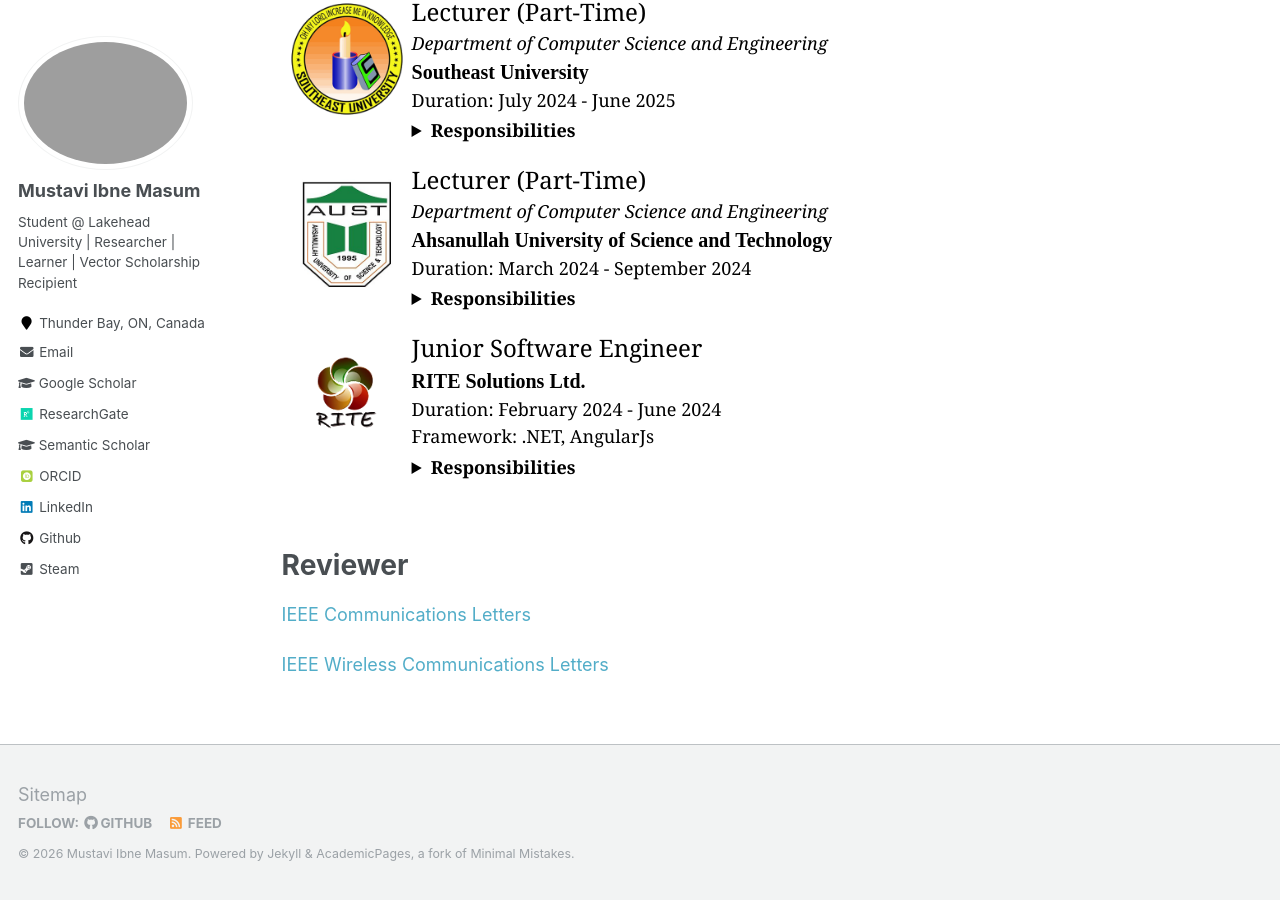
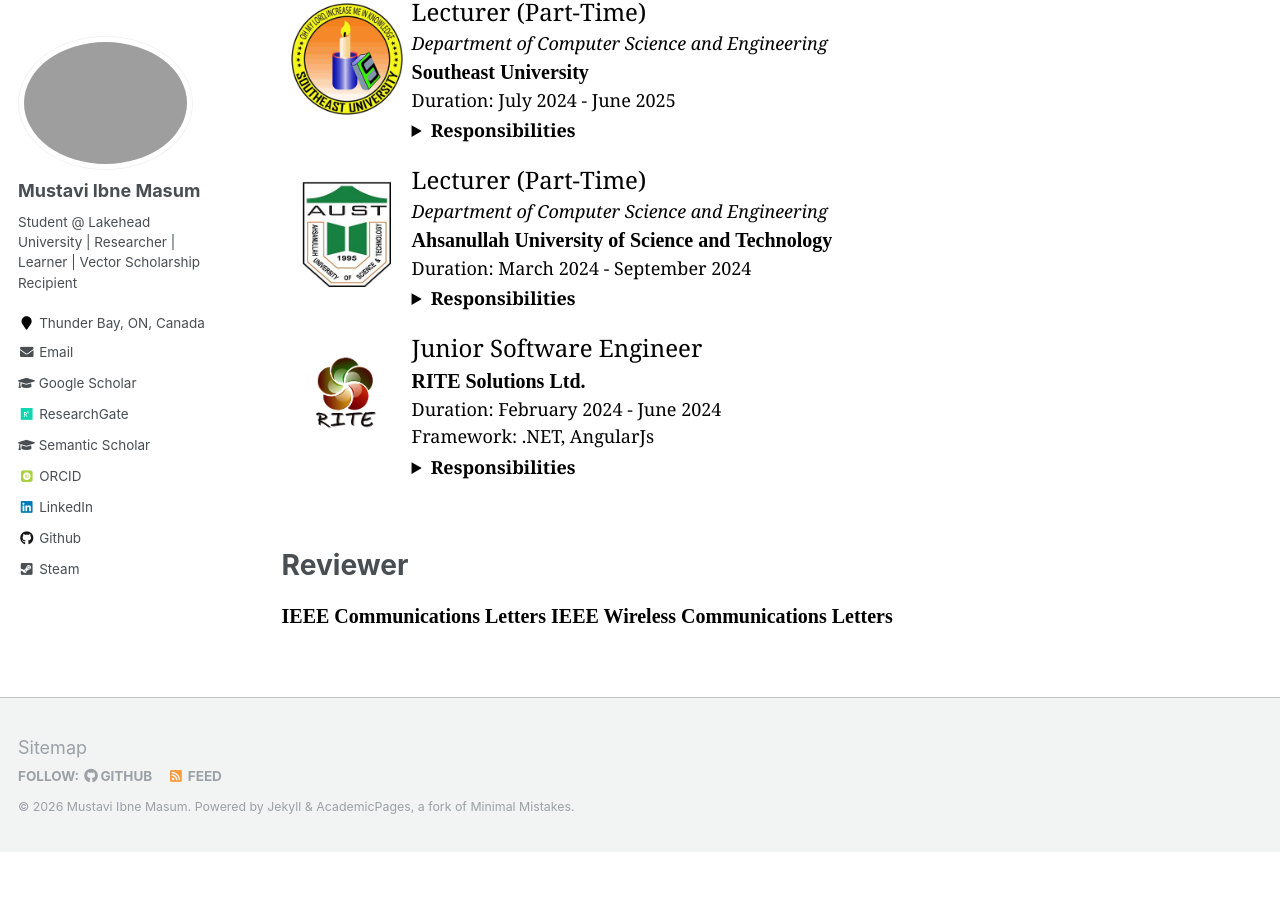
Before and after one commit to Mustavi-Ibne-Masum/mustavi-ibne-masum.github.io, a Jekyll site: the page built from _pages/experience.md, in a window 1280 px wide and 900 px high, scrolled down 668 px. Built offline with Jekyll 4.4.1, drawn with Linux system fonts in a browser that asks for light colours; some web fonts are replaced; after the commit the page ends 1520 px from its top, so only the background shows below that.

Commit message:
Update experience.md

```diff
--- a/_pages/experience.md
+++ b/_pages/experience.md
@@ -75,6 +77,5 @@ Framework: .NET, AngularJs
 <br/>
 
 # Reviewer
-[IEEE Communications Letters](https://www.webofscience.com/wos/author/record/OHV-1979-2025)
-
-[IEEE Wireless Communications Letters](https://www.webofscience.com/wos/author/record/OHV-1979-2025)
+<span style="color:black; font-size:20px; font-family:Calisto MT"><b><a href="https://www.webofscience.com/wos/author/record/OHV-1979-2025" target="_blank" style="color:black;">IEEE Communications Letters</a></b></span>
+<span style="color:black; font-size:20px; font-family:Calisto MT"><b><a href="https://www.webofscience.com/wos/author/record/OHV-1979-2025" target="_blank" style="color:black;">IEEE Wireless Communications Letters</a></b></span>
```
Also changed, not shown: other parts of _pages/experience.md (+2 -0 lines).
